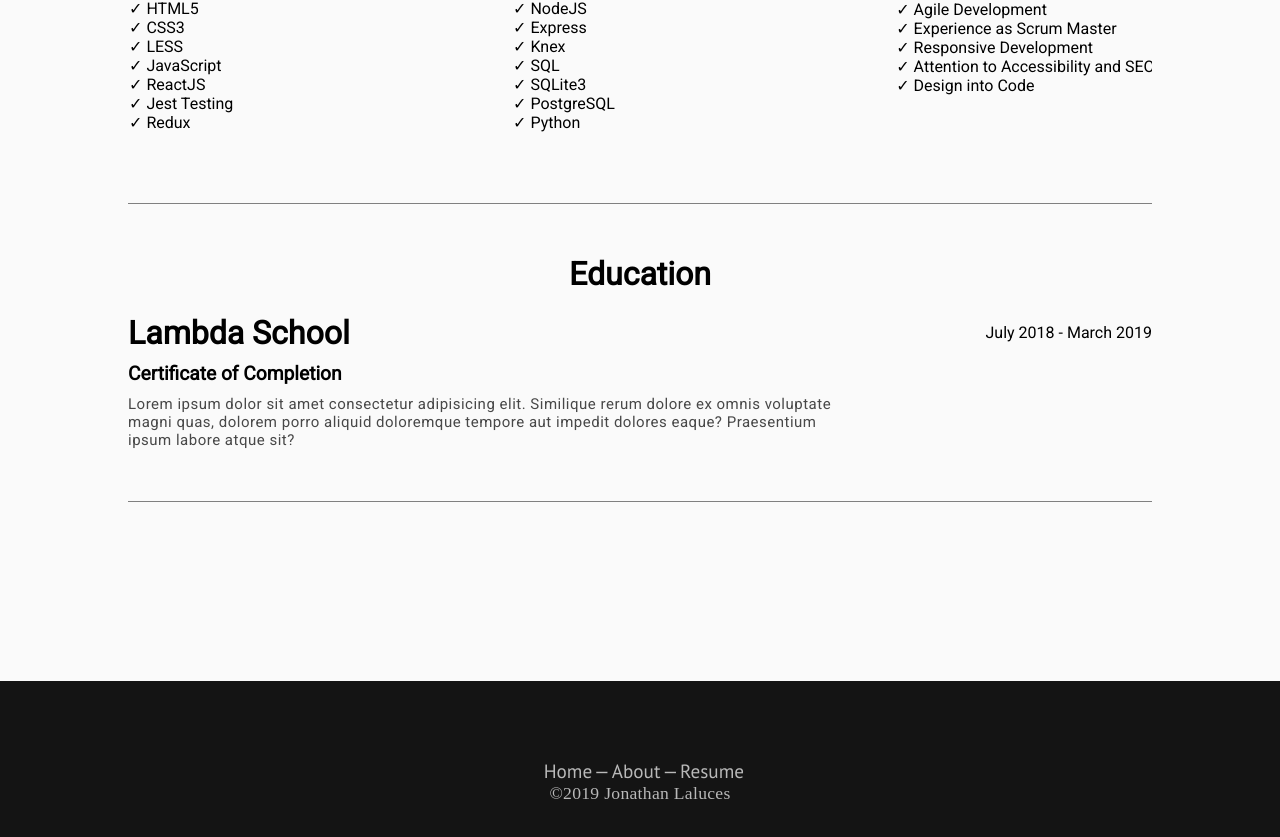
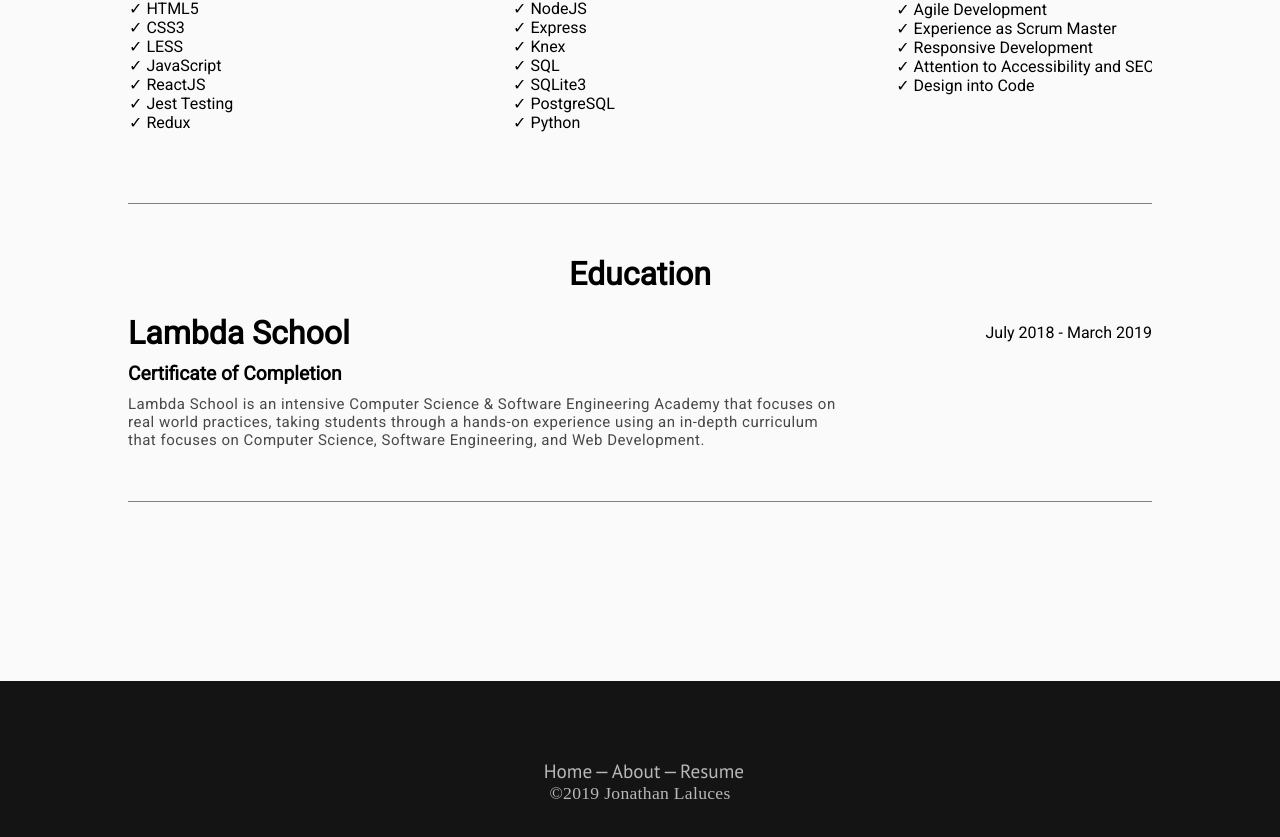
Before and after one commit to jlaluces123/Portfolio-revamp, a React (Create React App) app in the folder client/: page /resume in a window 1280 px wide. Shown: the part 1181-2018 px from the top of the page. Built offline with nearby package versions, Linux system fonts and the light colour scheme; the HTML template or start-up script is replaced by a standard one.

Commit message:
Lambda School Section: filled in the content

```diff
--- a/client/src/components/Resume/index.js
+++ b/client/src/components/Resume/index.js
@@ -103,7 +103,8 @@
 
             <h4 className = "project__name">Certificate of Completion</h4>
             <p className = "project__info">
-              Lorem ipsum dolor sit amet consectetur adipisicing elit. Similique rerum dolore ex omnis voluptate magni quas, dolorem porro aliquid doloremque tempore aut impedit dolores eaque? Praesentium ipsum labore atque sit?
+              Lambda School is an intensive Computer Science & Software Engineering Academy that focuses on real­ world practices, taking students
+              through a hands­-on experience using an in-­depth curriculum that focuses on Computer Science, Software Engineering, and Web Development.
             </p>
           </div>
         </div>
```
